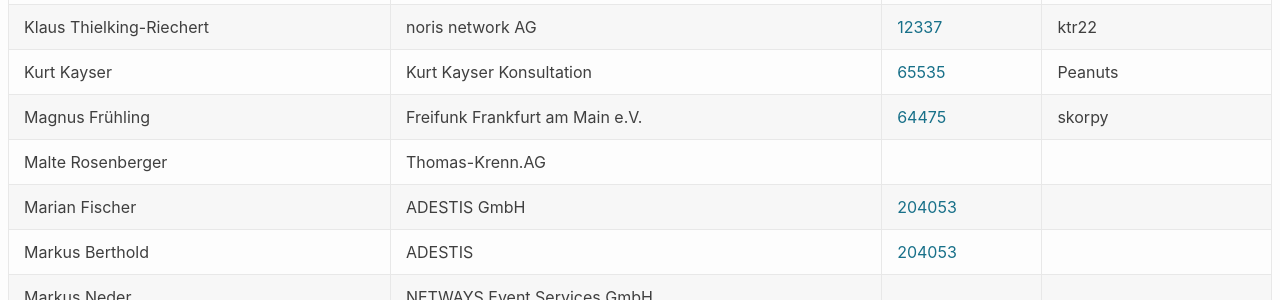
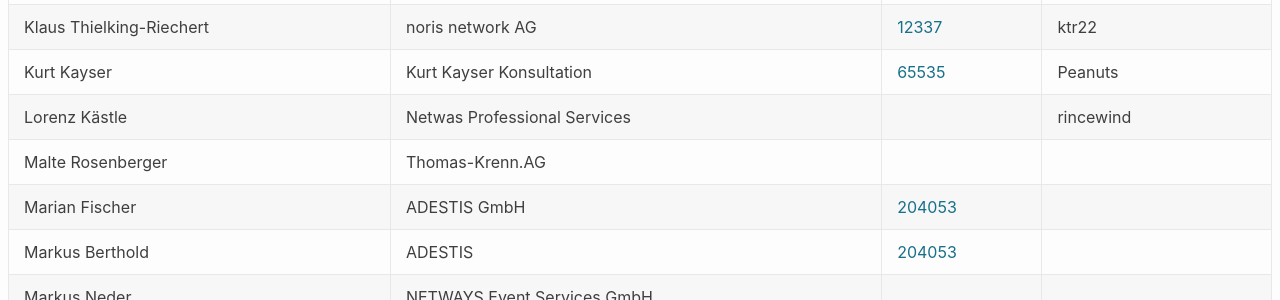
Before and after one commit to denog/pretix-attendeelist, a Jekyll site: the page built from meetup2023_05/index.markdown, in a window 1280 px wide and 900 px high, scrolled down 481 px. Shown: the part 153-453 px from the top of the window. Built offline with Jekyll 4.4.1, drawn with Linux system fonts in a browser that asks for light colours.

Commit message:
Latest data: Mon Sep 25 14:09:58 UTC 2023

```diff
--- a/_data/attendees_denog_meetup_2023_05.json
+++ b/_data/attendees_denog_meetup_2023_05.json
@@ -90,10 +90,10 @@
     "asn": "65535"
   },
   {
-    "name": "Magnus Frühling",
-    "company": "Freifunk Frankfurt am Main e.V.",
-    "irc": "skorpy",
-    "asn": "64475"
+    "name": "Lorenz Kästle",
+    "company": "Netwas Professional Services",
+    "irc": "rincewind",
+    "asn": null
   },
   {
     "name": "Malte Rosenberger",
```
